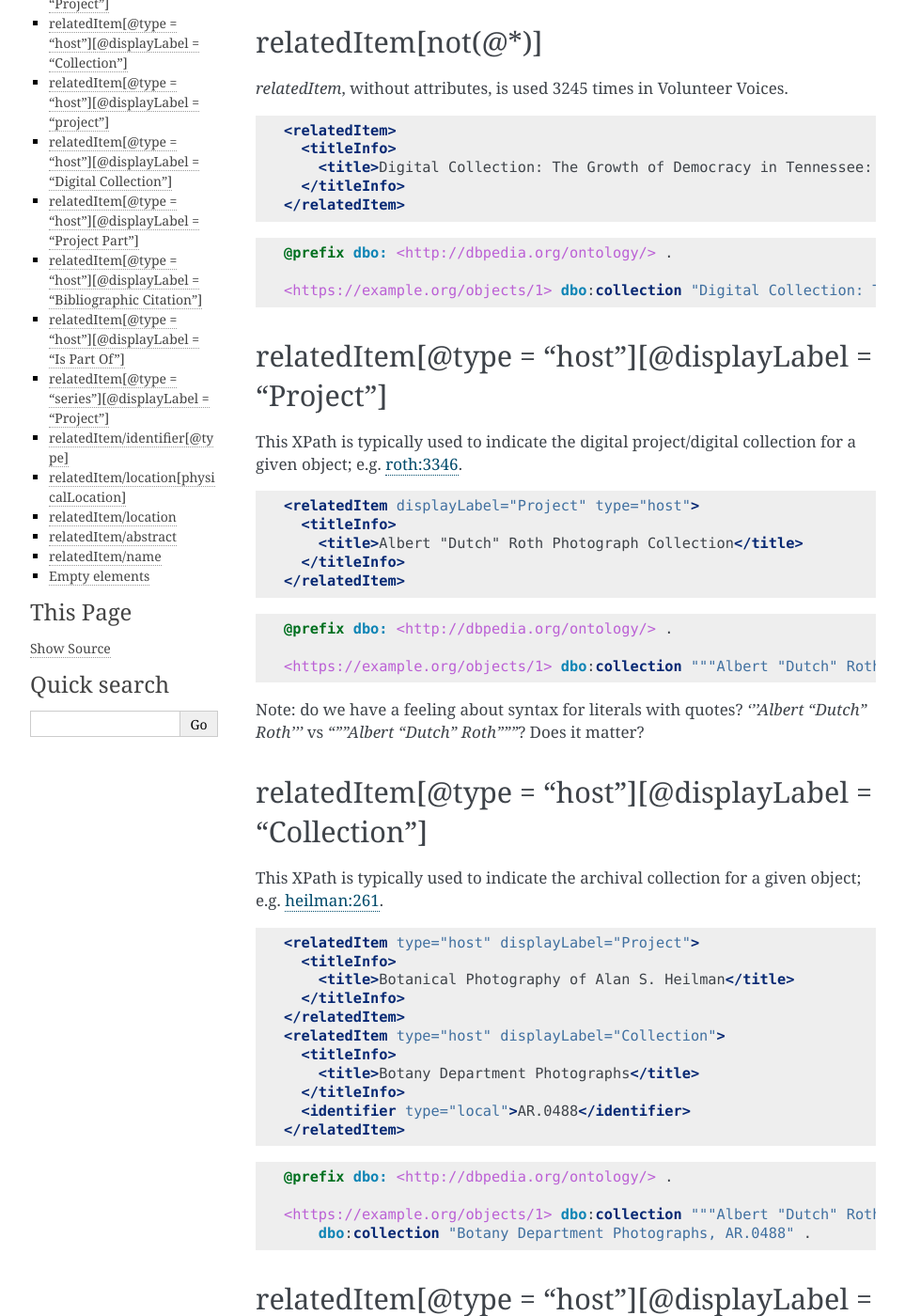
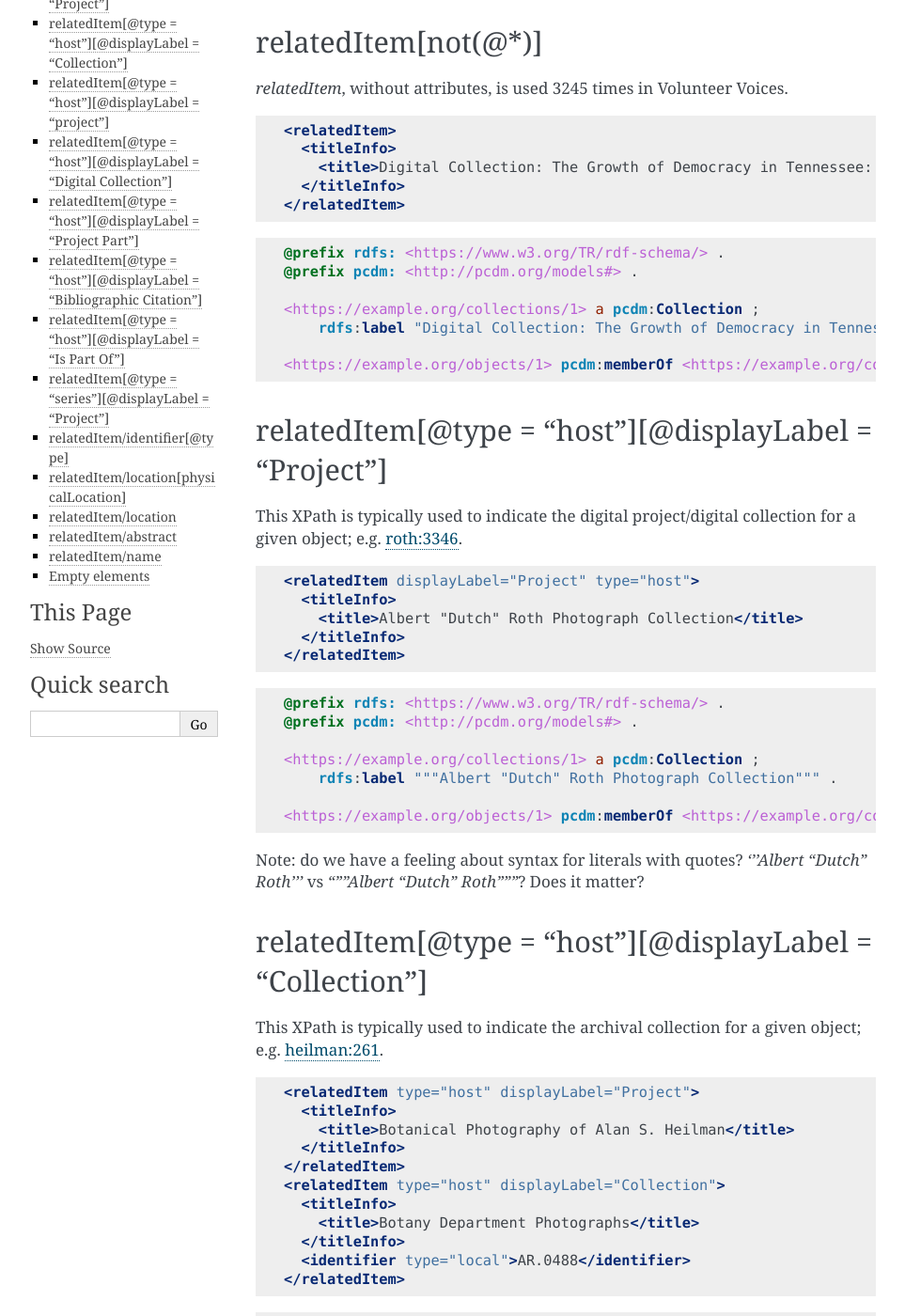
Before and after one commit to UTKcataloging/mods_to_rdf, a Sphinx documentation site: the page built from docs/source/top_level_elements/relatedItem.rst, in a window 1280 px wide and 1400 px high, scrolled down 206 px. Shown: the whole window at 94% size, without its empty margins (148-1111 px from the left). Built offline with Sphinx 7.4.7, drawn with Linux system fonts in a browser that asks for light colours; formulas are drawn with MathJax 3; some of the changed text lies outside the part shown.

Commit message:
Update turtle blocks with collection minting

```diff
--- a/docs/source/top_level_elements/relatedItem.rst
+++ b/docs/source/top_level_elements/relatedItem.rst
@@ -21,9 +21,13 @@
 
 .. code-block:: turtle
 
-    @prefix dbo: <http://dbpedia.org/ontology/> .
+    @prefix rdfs: <https://www.w3.org/TR/rdf-schema/> .
+    @prefix pcdm: <http://pcdm.org/models#> .
 
-    <https://example.org/objects/1> dbo:collection "Digital Collection: The Growth of Democracy in Tennessee: A Grassroots Approach to Volunteer Voices" .
+    <https://example.org/collections/1> a pcdm:Collection ;
+        rdfs:label "Digital Collection: The Growth of Democracy in Tennessee: A Grassroots Approach to Volunteer Voices" .
+
+    <https://example.org/objects/1> pcdm:memberOf <https://example.org/collections/1> .
 
 relatedItem[@type = "host"][@displayLabel = "Project"]
 ------------------------------------------------------
@@ -40,9 +44,13 @@
 
 .. code-block:: turtle
 
-    @prefix dbo: <http://dbpedia.org/ontology/> .
+    @prefix rdfs: <https://www.w3.org/TR/rdf-schema/> .
+    @prefix pcdm: <http://pcdm.org/models#> .
 
-    <https://example.org/objects/1> dbo:collection """Albert "Dutch" Roth Photograph Collection""" .
+    <https://example.org/collections/1> a pcdm:Collection ;
+        rdfs:label """Albert "Dutch" Roth Photograph Collection""" .
+
+    <https://example.org/objects/1> pcdm:memberOf <https://example.org/collections/1> .
 
 Note: do we have a feeling about syntax for literals with quotes? `'''Albert "Dutch" Roth'''` vs `"""Albert "Dutch" Roth"""`? Does it matter?
 
@@ -67,9 +75,13 @@
 
 .. code-block:: turtle
 
-    @prefix dbo: <http://dbpedia.org/ontology/> .
+    @prefix rdfs: <https://www.w3.org/TR/rdf-schema/> .
+    @prefix pcdm: <http://pcdm.org/models#> .
 
-    <https://example.org/objects/1> dbo:collection """Albert "Dutch" Roth Photograph Collection""" ;
+    <https://example.org/collections/1> a pcdm:Collection ;
+        rdfs:label "Botanical Photography of Alan S. Heilman" .
+
+    <https://example.org/objects/1> pcdm:memberOf <https://example.org/collections/1> ;
         dbo:collection "Botany Department Photographs, AR.0488" .
 
 
```
